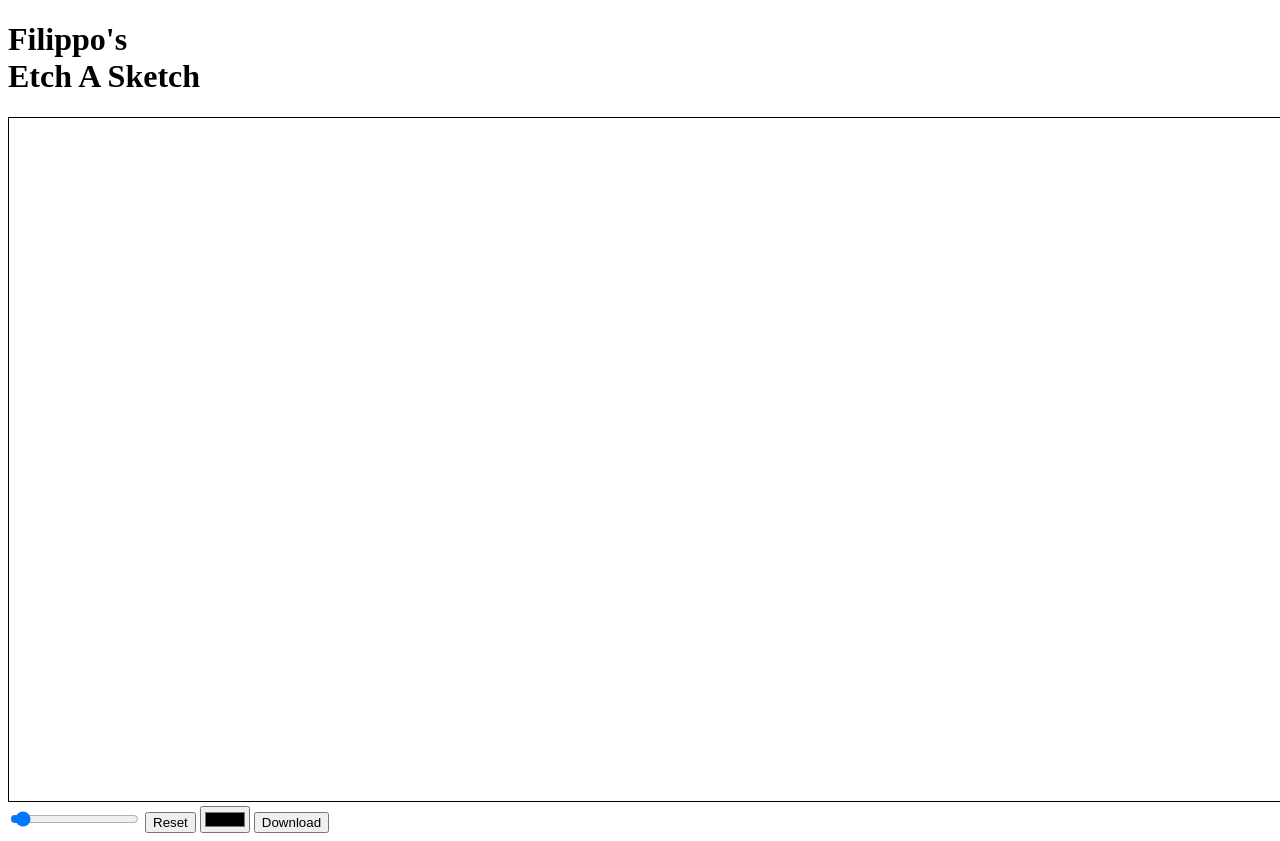
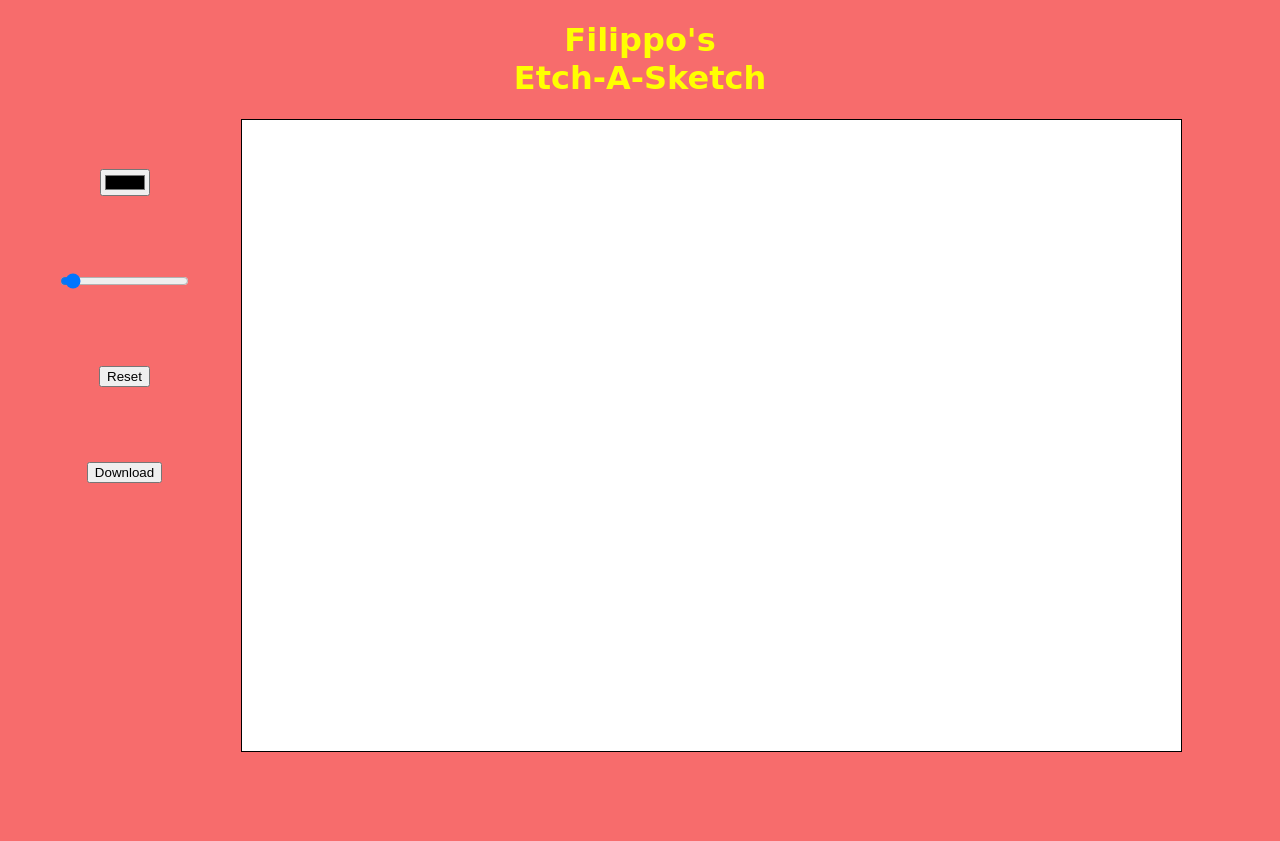
Before and after one commit to FMonte03/EtchASketch2.0, a plain HTML site: page index.html in a window 1280 px wide. After the commit the page ends 800 px from the top, so only its background shows below. Drawn offline with Linux system fonts and the light colour scheme; a web font is replaced by a local one.

Commit message:
added some styling and layout for design

```diff
--- a/app.js
+++ b/app.js
@@ -5,8 +5,8 @@ const ctx = canvas.getContext('2d');
 
 
 
-canvas.width = window.innerWidth - canvas.offsetLeft ;
-canvas.height = window.innerHeight - canvas.offsetTop;
+canvas.width = window.innerWidth - canvas.offsetLeft - 100;
+canvas.height = window.innerHeight - canvas.offsetTop - 50;
 
 
 
@@ -33,18 +33,18 @@ function draw(e){
     if(!painting) return;
     ctx.lineCap = "round";
 
-    ctx.lineTo(e.clientX - canvas.offsetLeft   , e.clientY - canvas.offsetTop + 50 );
+    ctx.lineTo(e.clientX - canvas.offsetLeft   , e.clientY - canvas.offsetTop  );
     ctx.stroke();
     ctx.beginPath();
-    ctx.moveTo(e.clientX - canvas.offsetLeft, e.clientY - canvas.offsetTop + 50 );
+    ctx.moveTo(e.clientX - canvas.offsetLeft, e.clientY - canvas.offsetTop );
 
 }
 
 //change size of stroke
 
-let slider = document.querySelector('input');
+let slider = document.querySelector('.slider');
 slider.addEventListener('change', () => { ctx.lineWidth = slider.value;
-console.log(ctx.lineWidth); })
+})
 
 //change color of stroke
 let color = document.querySelector('#color');
@@ -53,6 +53,8 @@ color.addEventListener('change', () => {ctx.strokeStyle = color.value; })
 //clear canvas
 const reset = document.querySelector('#reset')
 reset.addEventListener('click', () => {
+    slider.value = 5;
+    color.value = '#000000'
     ctx.clearRect(0, 0, canvas.width, canvas.height)
 } )
 
--- a/index.html
+++ b/index.html
@@ -11,24 +11,34 @@
         <meta name="description" content="">
         <meta name="viewport" content="width=device-width, initial-scale=1">
         <link rel="stylesheet" href="style.css">
+        <link rel="preconnect" href="https://fonts.googleapis.com">
+        <link rel="preconnect" href="https://fonts.gstatic.com" crossorigin>
+        <link href="https://fonts.googleapis.com/css2?family=Cabin+Sketch&display=swap" rel="stylesheet">
     </head>
     <body>
-        <div class="wrapper">
+
             <div class="top">
 
-            <h1>Filippo's <br/> Etch A Sketch</h1>
+            <h1>Filippo's <br/> Etch-A-Sketch</h1>
             </div>
+        <div class="wrapper">
+
+            <div class="menu">
+                <input id="color" type="color">
+                <input type="range" min="1" max="100" value="5"  class="slider">
+
+                <button id="reset">Reset</button>
+
+
+                <input type="button" id="downloadBtn" value="Download">
+            </div>
+
+
+
 
             <canvas id="canvas"></canvas>
 
 
-                <div class="menu">
-                    <input type="range" min="1" max="100" value="5"  class="slider">
-                    <button id="reset">Reset</button>
-                    <input id="color" type="color">
-
-                    <input type="button" id="downloadBtn" value="Download">
-                </div>
 
 
 
--- a/style.css
+++ b/style.css
@@ -1,3 +1,36 @@
+body{
+
+background-color: rgb(247, 108, 108);
+
+}
+h1{
+text-align: center;
+color: yellow;
+font-family: 'Cabin Sketch', cursive;
+
+}
+
+
+
+.wrapper{
+display: flex;
+flex-direction: row;
+justify-content: flex-start;
+gap: 50px;
+margin-left: 50px;
+
+}
+
+.menu{
+  padding-top: 50px;
+  display: flex;
+  flex-direction: column;
+  justify-content: flex-start;
+  gap: 75px;
+  align-items: center;
+}
+
 canvas{
   border: solid black 1px;
+  background-color: white;
 }
```
